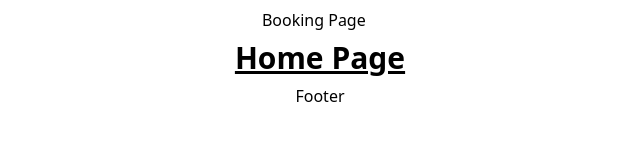
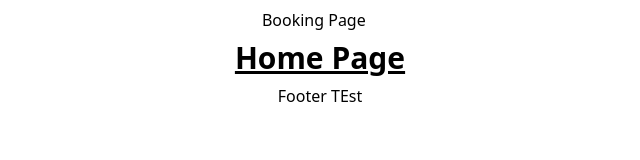
Before and after one commit to hoanglongle77/booking-app, a website: page src/index.html in a window 1280 px wide. Shown: the full height of the page, 320-960 px from the left. Drawn offline with Linux system fonts and the light colour scheme.

Commit message:
BSP-38: finish footer

```diff
--- a/src/index.html
+++ b/src/index.html
@@ -22,7 +22,7 @@
     </div>
 
     <footer class="text-center">
-        <h1>Footer</h1>
+        <h1>Footer TEst</h1>
     </footer>
     <script src="./js/main.js"></script>
 </body>
```
Also changed, not shown: src/output.css.
